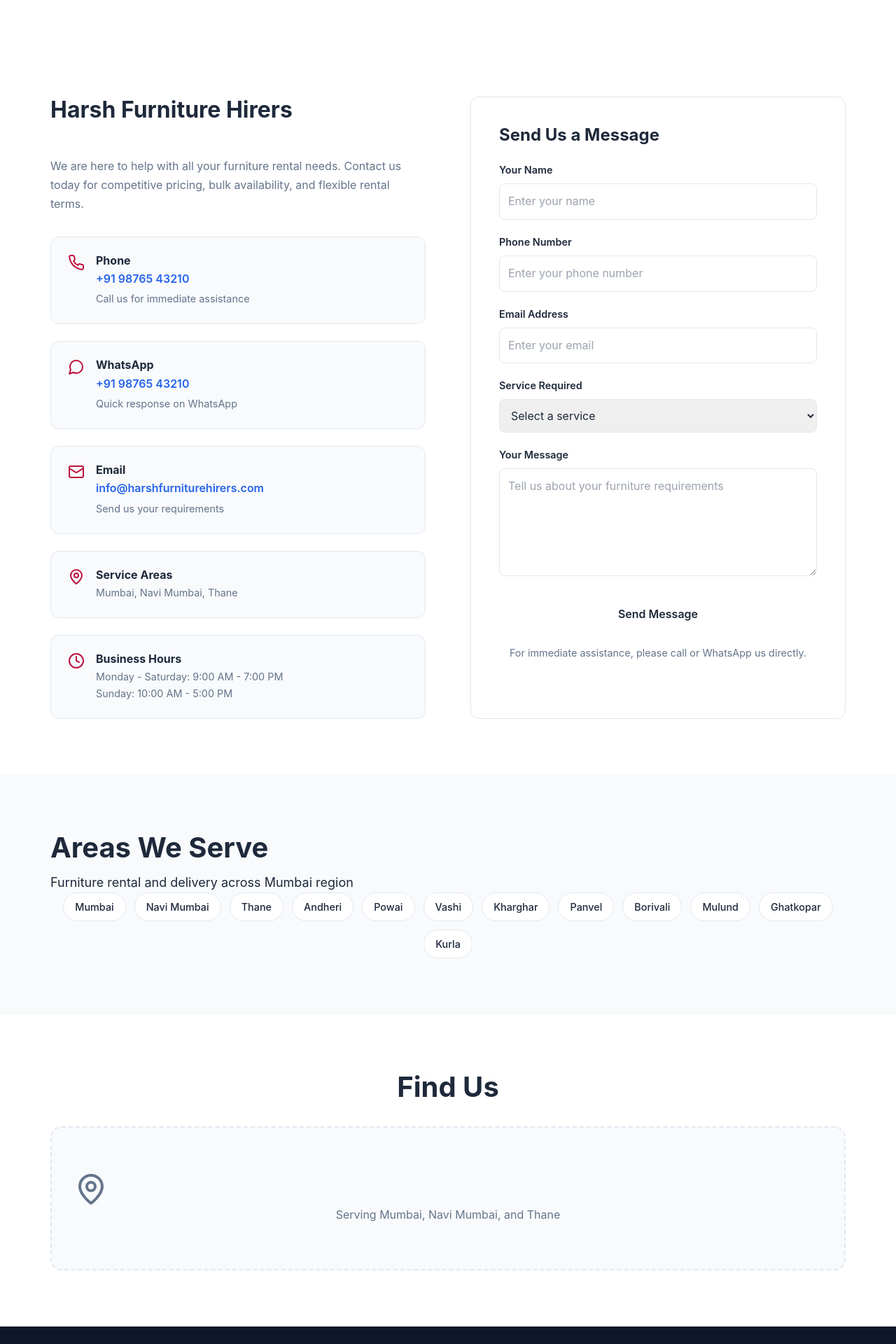
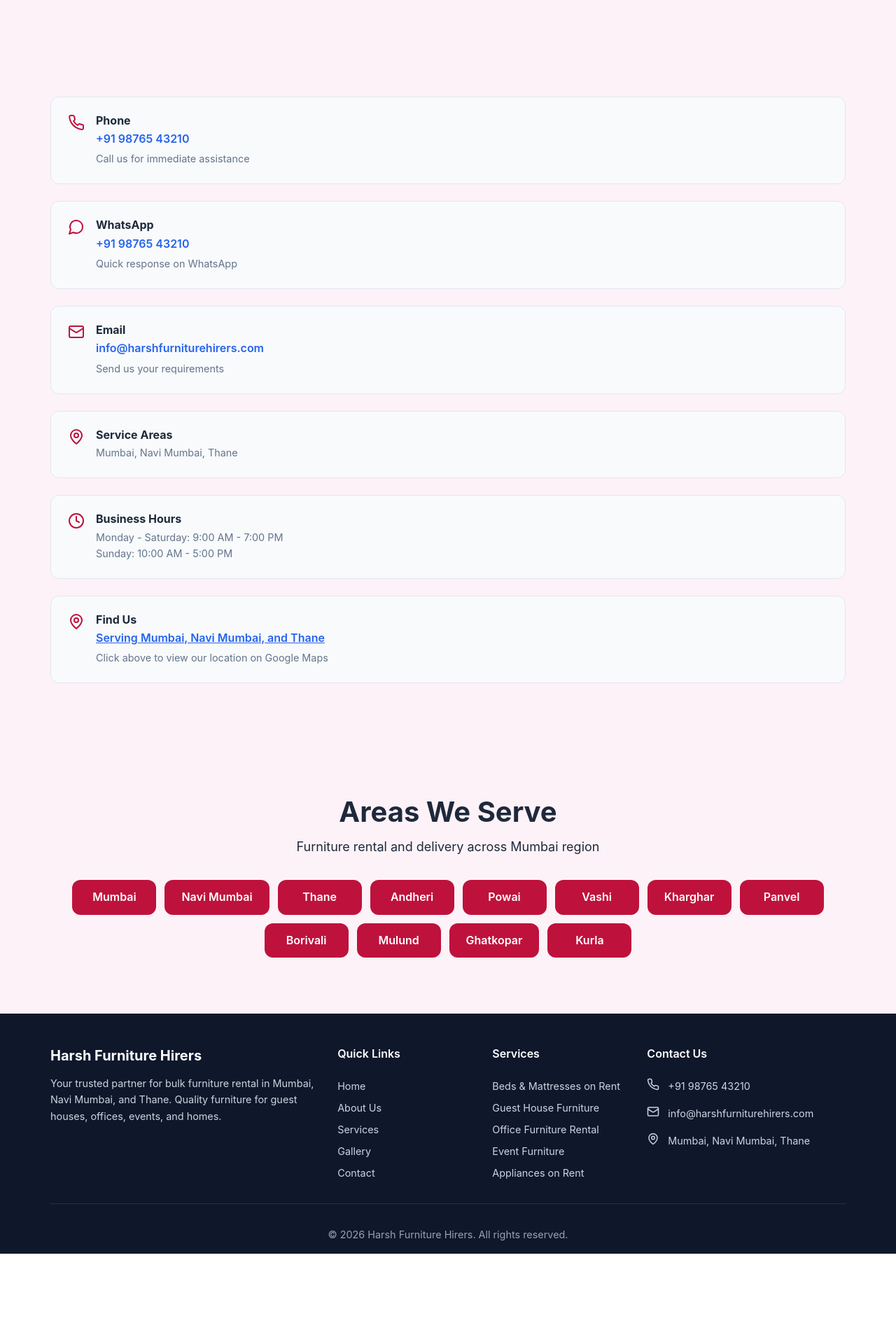
Before and after one commit to Kashyap2210/harsh-furniture-static-website, a React (Vite) app: page /contact in a window 1280 px wide. Shown: the part 240-2160 px from the top of the page at 70% size. After the commit the page ends 2031 px from the top, so only its background shows below. Built offline with nearby package versions, Linux system fonts and the light colour scheme.

Commit message:
Contact-component-styling-add

```diff
--- a/src/components/Contact.tsx
+++ b/src/components/Contact.tsx
@@ -1,6 +1,7 @@
 import { Clock, Mail, MapPin, MessageCircle, Phone } from "lucide-react";
 import SEO from "../components/SEO";
 import { areas } from "../data/data";
+import GenericButton from "./GenericButton";
 import GenericIcon from "./GenericIcon";
 
 export default function Contact() {
@@ -12,7 +13,7 @@ export default function Contact() {
         keywords="contact furniture rental Mumbai, furniture hire contact, Harsh Furniture Hirers contact"
       />
 
-      <section className="page-hero">
+      <section className="page-hero  bg-pink-50">
         <div className="container">
           <h1 className="page-title">Contact Us</h1>
           <p className="page-subtitle">
@@ -21,16 +22,16 @@ export default function Contact() {
         </div>
       </section>
 
-      <section className="section">
+      <section className="section  bg-pink-50">
         <div className="container">
-          <div className="contact-grid">
+          {/* <div className="contact-grid"> */}
           <div className="contact-info">
-              <h2 className="contact-heading">Harsh Furniture Hirers</h2>
-              <p className="contact-intro">
-                We are here to help with all your furniture rental needs.
-                Contact us today for competitive pricing, bulk availability, and
-                flexible rental terms.
-              </p>
+            {/* <h2 className="contact-heading">Harsh Furniture Hirers</h2> */}
+            {/* <p className="contact-intro text-center">
+              We are here to help with all your furniture rental needs. Contact
+              us today for competitive pricing, bulk availability, and flexible
+              rental terms.
+            </p> */}
 
             <div className="contact-methods">
               <div className="contact-method">
@@ -98,10 +99,28 @@ export default function Contact() {
                   <p>Sunday: 10:00 AM - 5:00 PM</p>
                 </div>
               </div>
+
+              <div className="contact-method">
+                <div className="contact-method-icon">
+                  <GenericIcon icon={MapPin} size={24} />
+                </div>
+                <div className="contact-method-content">
+                  <h3>Find Us</h3>
+                  <a
+                    href="https://maps.app.goo.gl/gi7rzFXzL7aaeYWc6"
+                    target="_blank"
+                    rel="noopener noreferrer"
+                    className="text-rose-700 underline"
+                  >
+                    Serving Mumbai, Navi Mumbai, and Thane
+                  </a>
+                  <p>Click above to view our location on Google Maps</p>
+                </div>
+              </div>
             </div>
           </div>
 
-            <div className="contact-form-wrapper">
+          {/* <div className="contact-form-wrapper">
               <h2 className="contact-form-heading">Send Us a Message</h2>
               <form className="contact-form">
                 <div className="form-group">
@@ -172,34 +191,29 @@ export default function Contact() {
               <p className="form-note">
                 For immediate assistance, please call or WhatsApp us directly.
               </p>
+            </div> */}
         </div>
-          </div>
-        </div>
+        {/* </div> */}
       </section>
 
-      <section className="section section-alt">
-        <div className="container">
+      <section className="section section-alt bg-pink-50">
+        <div className="container flex flex-col justify-center items-center">
           <h2 className="section-title">Areas We Serve</h2>
           <p className="section-subtitle">
             Furniture rental and delivery across Mumbai region
           </p>
-          <div className="areas-grid">
+          <div className="areas-grid mt-4">
+            <div className="areas-grid mt-4">
               {areas.map((area, index) => (
-              <div key={index} className="area-tag">
-                {area}
-              </div>
+                <GenericButton
+                  key={index}
+                  label={area}
+                  className="button-light bg-rose-700 text-white font-semibold px-6 py-3 rounded-xl transition"
+                  onClick={() => {
+                    console.log(`Clicked on ${area}`);
+                  }}
+                />
               ))}
-          </div>
-        </div>
-      </section>
-
-      <section className="section">
-        <div className="container">
-          <div className="map-wrapper">
-            <h2 className="section-title">Find Us</h2>
-            <div className="map-placeholder">
-              <MapPin size={48} />
-              <p>Serving Mumbai, Navi Mumbai, and Thane</p>
             </div>
           </div>
         </div>
--- /dev/null
+++ b/src/components/ContactUs.tsx
@@ -0,0 +1,75 @@
+function ContactUs() {
+  return (
+    <div className="contact-form-wrapper">
+      <h2 className="contact-form-heading">Send Us a Message</h2>
+      <form className="contact-form">
+        <div className="form-group">
+          <label htmlFor="name">Your Name</label>
+          <input
+            type="text"
+            id="name"
+            name="name"
+            placeholder="Enter your name"
+            required
+          />
+        </div>
+
+        <div className="form-group">
+          <label htmlFor="phone">Phone Number</label>
+          <input
+            type="tel"
+            id="phone"
+            name="phone"
+            placeholder="Enter your phone number"
+            required
+          />
+        </div>
+
+        <div className="form-group">
+          <label htmlFor="email">Email Address</label>
+          <input
+            type="email"
+            id="email"
+            name="email"
+            placeholder="Enter your email"
+            required
+          />
+        </div>
+
+        <div className="form-group">
+          <label htmlFor="service">Service Required</label>
+          <select id="service" name="service" required>
+            <option value="">Select a service</option>
+            <option value="beds">Beds & Mattresses</option>
+            <option value="guest-house">Guest House Furniture</option>
+            <option value="office">Office Furniture</option>
+            <option value="event">Event Furniture</option>
+            <option value="home">Home Furniture</option>
+            <option value="appliances">Appliances</option>
+          </select>
+        </div>
+
+        <div className="form-group">
+          <label htmlFor="message">Your Message</label>
+          <textarea
+            id="message"
+            name="message"
+            rows={5}
+            placeholder="Tell us about your furniture requirements"
+            required
+          ></textarea>
+        </div>
+
+        <button type="submit" className="button button-primary form-submit">
+          Send Message
+        </button>
+      </form>
+
+      <p className="form-note">
+        For immediate assistance, please call or WhatsApp us directly.
+      </p>
+    </div>
+  );
+}
+
+export default ContactUs;
```
Lines whose indentation alone changed are shown as unchanged.
